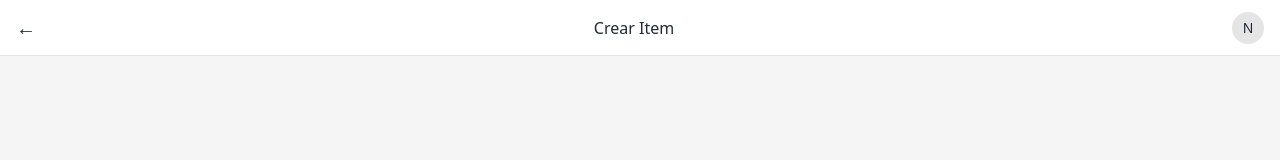
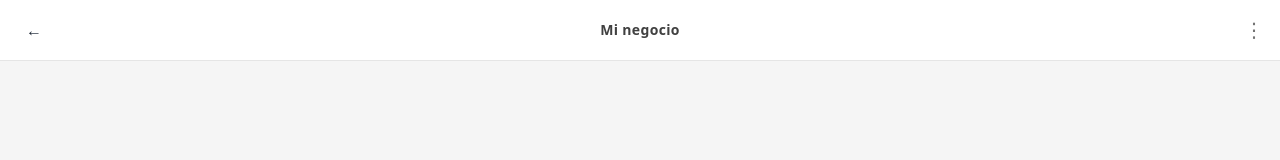
Before and after one commit to SantiagoAranda/Plataforma-de-Gesti-n-Comercial-con-Interfaz-Conversacional-y-Financiera, a Next.js app in the folder frontend/: page /mi-negocio in a window 1280 px wide. Shown: the top 160 px of the page. Built offline with nearby package versions, Linux system fonts and the light colour scheme.

Commit message:
Se reemplazo el header por el componente AppHeader

```diff
--- a/frontend/app/(app)/mi-negocio/page.tsx
+++ b/frontend/app/(app)/mi-negocio/page.tsx
@@ -1,6 +1,8 @@
 "use client";
 
 import { useState } from "react";
+import AppHeader from "@/src/components/layout/AppHeader";
+
 
 type ItemType = "PRODUCT" | "SERVICE";
 
@@ -126,13 +128,7 @@ export default function MiNegocioPage() {
     <div className="flex flex-col h-screen bg-neutral-100">
 
       {/* Header */}
-      <header className="h-14 flex items-center justify-between px-4 bg-white border-b border-neutral-200">
-        <button className="text-xl">←</button>
-        <h1 className="font-medium">Crear Item</h1>
-        <div className="w-8 h-8 rounded-full bg-neutral-200 flex items-center justify-center text-sm">
-          N
-        </div>
-      </header>
+      <AppHeader title="Mi negocio" showBack />
 
       {/* Preview */}
       <main className="flex-1 overflow-y-auto px-4 py-4 space-y-4 pb-28">
@@ -412,7 +408,6 @@ export default function MiNegocioPage() {
                 </button>
               </div>
             </div>
-
           </div>
         )}
       </div>
```
